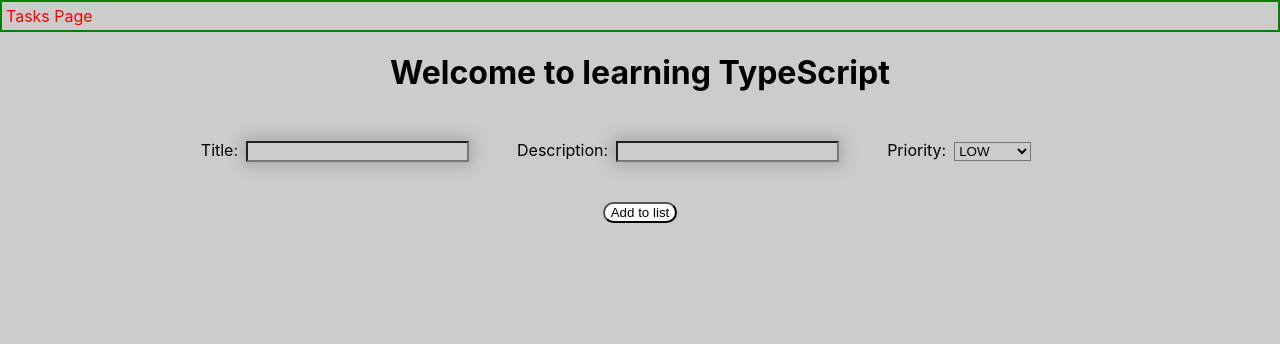
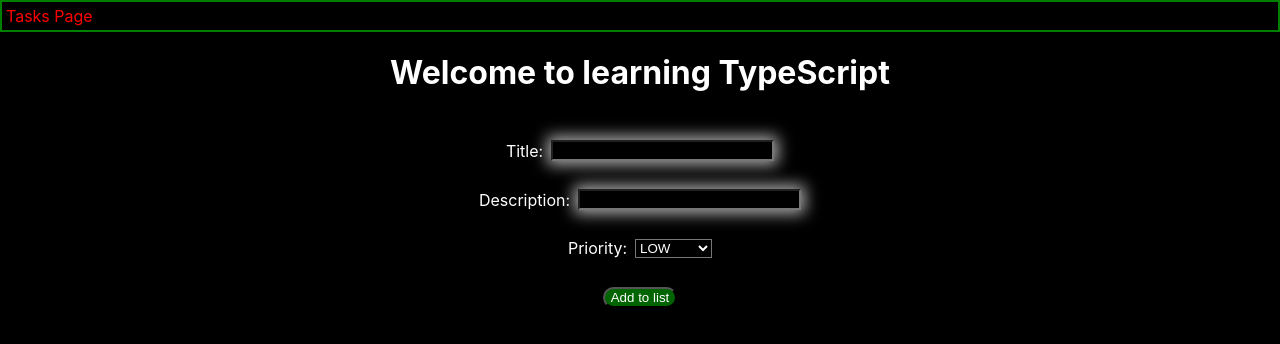
Before and after one commit to dennisxu54/second-learning-react, a React (Create React App) app: page / in a window 1280 px wide. Shown: the top 344 px of the page. Built offline with nearby package versions, Linux system fonts and the light colour scheme.

Commit message:
#15 improved the task page

```diff
--- a/src/components/task-card/TaskCard.css
+++ b/src/components/task-card/TaskCard.css
@@ -31,7 +31,7 @@
   margin: auto;
   width: 50%;
   border: 2px solid #dee2e6;
-  margin-bottom: 8px;
+  margin-bottom: 1em;
   opacity: 0;
   transition: all 0.5s ease;
   z-index: -1;
@@ -47,6 +47,9 @@
   border-radius: 12px;
   transition-duration: 0.4s;
   margin: 8px;
+  padding: 4px;
+  padding-left: 8px;
+  padding-right: 8px;
 }
 
 .close-button:hover {
@@ -58,6 +61,9 @@
   border-radius: 12px;
   transition-duration: 0.4s;
   margin: 8px;
+  padding: 4px;
+  padding-left: 8px;
+  padding-right: 8px;
 }
 
 .delete-button:hover {
@@ -69,6 +75,9 @@
   border-radius: 12px;
   transition-duration: 0.4s;
   margin: 8px;
+  padding: 4px;
+  padding-left: 8px;
+  padding-right: 8px;
 }
 
 .info-button:hover {
--- a/src/index.css
+++ b/src/index.css
@@ -12,4 +12,8 @@
     monospace;
 }
 
-* {background-color: #CCCCCC}
+/* * {background-color: #CCCCCC}
+* {color: black;} */
+
+* {background-color: black}
+* {color: white;}
--- a/src/pages/home-page/home-page.css
+++ b/src/pages/home-page/home-page.css
@@ -7,7 +7,10 @@
 }
 
 .redux-store-detail label {
-  margin-right: 3em;
+  display: flex;
+  justify-content: center;
+  align-items: center;
+  margin-bottom: 8px;
 }
 
 .redux-store-detail label input {
@@ -29,10 +32,9 @@
 }
 
 .add-to-store-button {
-  margin-top: 3em;
   border-radius: 12px;
   transition-duration: 0.4s;
-  background-color: white;
+  background-color: darkgreen;
 }
 
 .add-to-store-button:hover {
--- a/src/pages/home-page/index.tsx
+++ b/src/pages/home-page/index.tsx
@@ -40,7 +40,7 @@
           style={{
             textDecoration: "none",
             display: "inline-block",
-            color: "red"
+            color: "red",
           }}
         >
           Tasks Page
@@ -56,6 +56,7 @@
             onChange={(e) => setTitle(e.target.value)}
           />
         </label>
+        <br />
         <label>
           Description:
           <input
@@ -64,6 +65,7 @@
             onChange={(e) => setDescription(e.target.value)}
           />
         </label>
+        <br />
         <label>
           Priority:
           <select
--- a/src/pages/task-detail-page/index.tsx
+++ b/src/pages/task-detail-page/index.tsx
@@ -22,7 +22,7 @@
       <div className="detail-page-link-header">
         <Link
           to="/"
-          style={{ textDecoration: "none", display: "inline-block", marginRight: 8, color: "black", }}
+          style={{ textDecoration: "none", display: "inline-block", marginRight: 8, color: "red", }}
         >
           Return to Home Page
         </Link>
--- a/src/pages/task-page/index.tsx
+++ b/src/pages/task-page/index.tsx
@@ -16,7 +16,7 @@
           style={{
             textDecoration: "none",
             display: "inline-block",
-            color: "black"
+            color: "red"
           }}
         >
           Home Page
```
